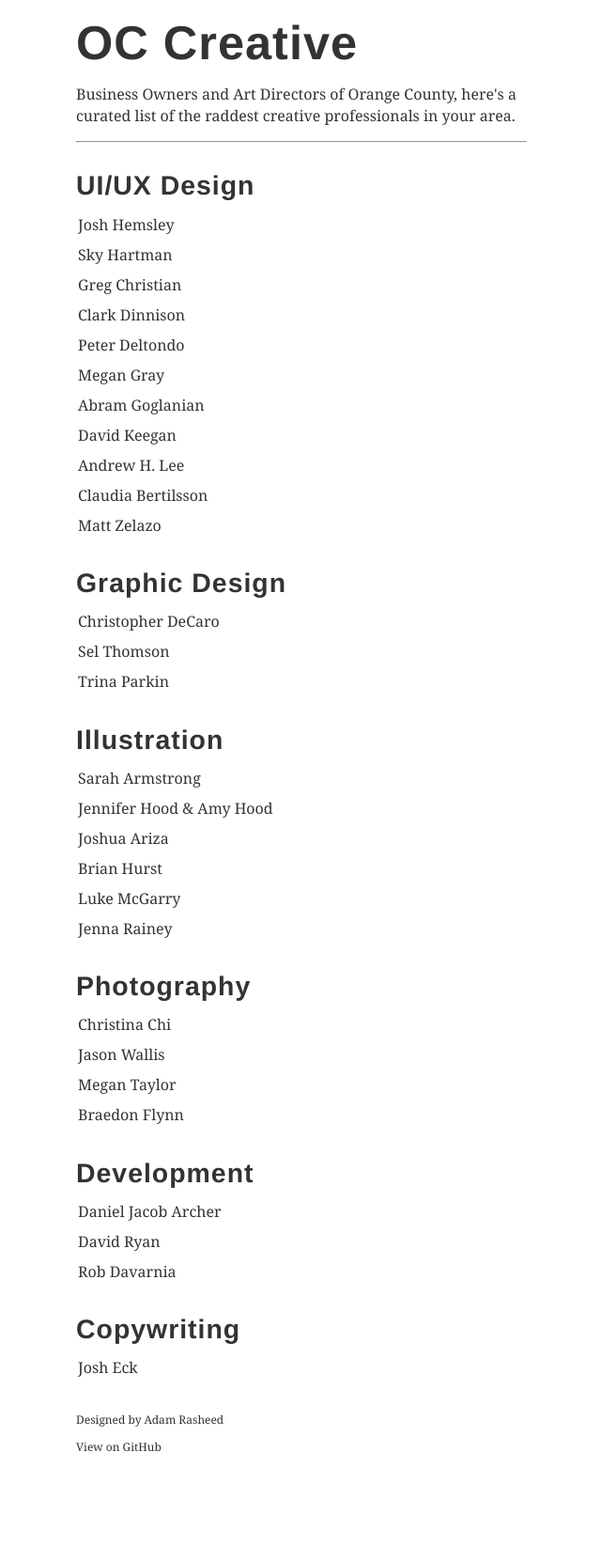
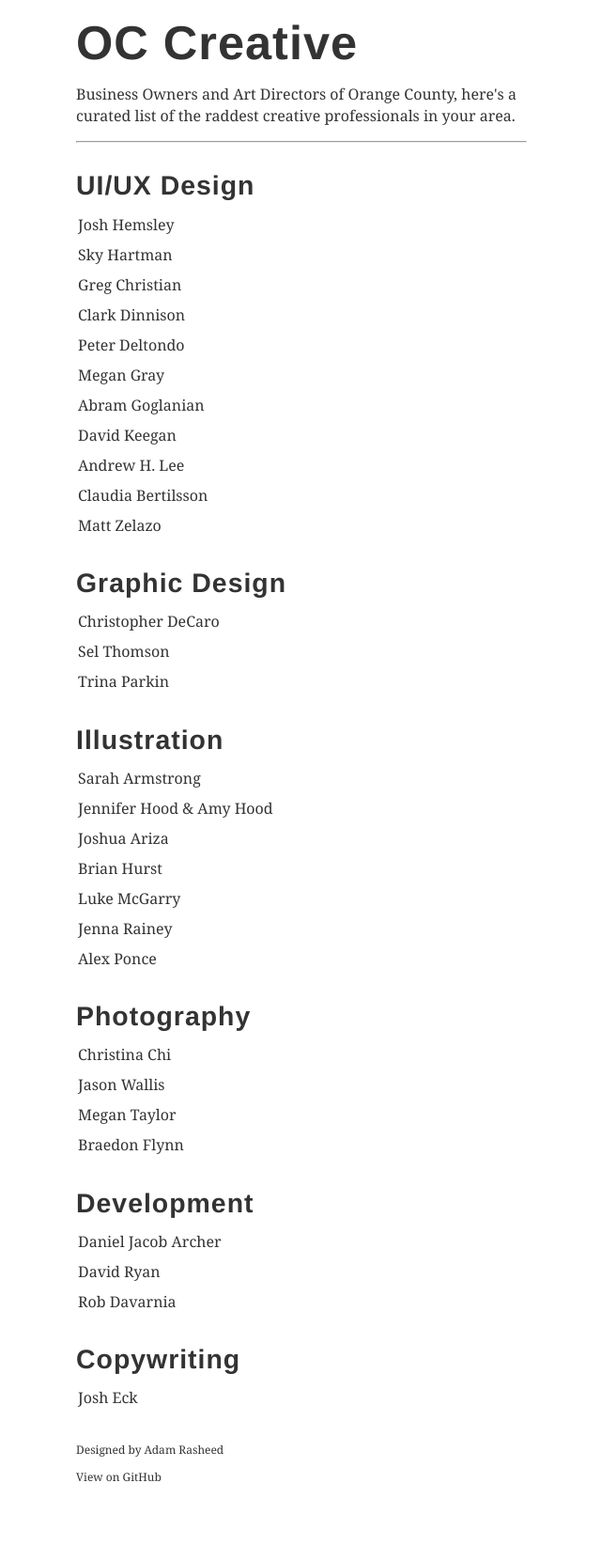
Before and after one commit to adamrasheed/occ, a Jekyll site: the page built from index.html, in a window 1280 px wide. Shown: the whole page at 94% size, without its empty margins (319-959 px from the left). Built offline with Jekyll 4.4.1, drawn with Linux system fonts in a browser that asks for light colours; nearby versions of some CDN libraries; before the commit the page ends 1629 px from its top, so only the background shows below that.

Commit message:
added Alex Ponce

```diff
--- a/_data/illustration.yml
+++ b/_data/illustration.yml
@@ -15,3 +15,6 @@
 
 - name: Jenna Rainey
   src: http://www.monvoir.com/#index
+
+- name: Alex Ponce
+  src: http://www.ap-creative.com/
```
